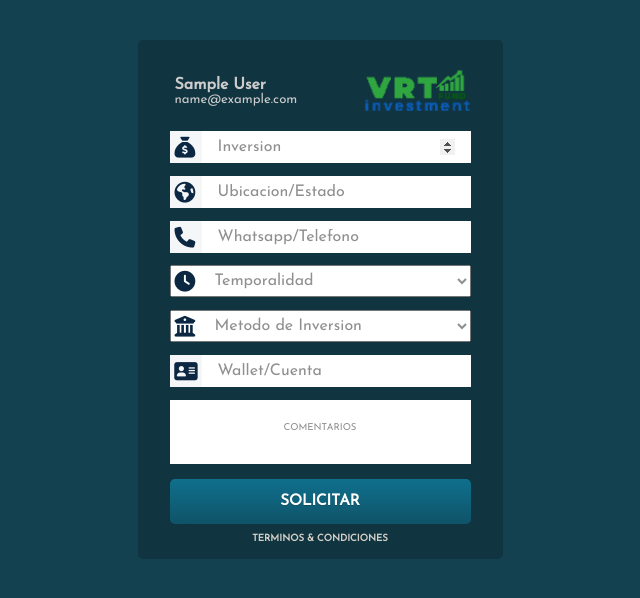
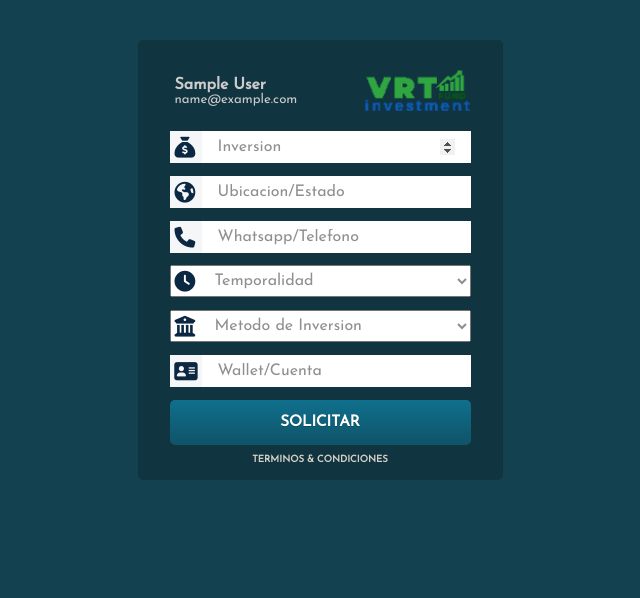
Before and after one commit to savelasquezo/VRT, a Django app: page /info/form/ in a window 1280 px wide. Shown: the top 598 px of the page, without its empty margins (320-960 px from the left). Run offline with Django 4.2, Linux system fonts and the light colour scheme; the visitor is signed in with stand-in values (Sample User, id 1); data comes from the database, SQL or seed files in the repository; data that the repository does not hold is empty; some libraries are stand-ins or nearby versions.

Commit message:
Emails/Captcha V4

```diff
--- a/core/InvestmentFund/static/css/accounts.css
+++ b/core/InvestmentFund/static/css/accounts.css
@@ -30,11 +30,13 @@ body{
     text-align: center;
 }.ul-messages{margin-bottom:20px;padding:0;}.info {margin-top:0px;}
 
+.super-container{display: flex;flex-direction: column;justify-content: center;align-items: center;}
 .container{
     display: flex;
     align-items: center;
     justify-content: center;
     padding: 50px;
+    padding-bottom: 20px;
     margin-top: 5%;
 }
 
--- a/core/InvestmentFund/static/css/home.css
+++ b/core/InvestmentFund/static/css/home.css
@@ -6,6 +6,7 @@
 *:focus {outline: 0 !important;box-shadow: none !important;}
 *:active {outline: 0 !important;box-shadow: none !important;}
 
+.margin-auto{margin: auto;}
 
 a:-webkit-any-link {cursor: pointer;text-decoration: none;}
 button:-webkit-any-link {cursor: pointer;border: none;text-decoration: none;}
@@ -762,6 +763,7 @@ button.link-title:hover{color: #61CE70;}
 .link-img button{cursor: pointer;}
 .link-img:hover{filter: brightness(130%)}
 
+.super-container{display: flex;flex-direction: column;justify-content: center;align-items: center;}
 .container{
   display: flex;
   align-items: center;
--- a/core/InvestmentFund/templates/home/info_ticket.html
+++ b/core/InvestmentFund/templates/home/info_ticket.html
@@ -15,7 +15,9 @@
   <link rel="stylesheet" type="text/css" href="{% static '/assets/fontawesome/css/v4-shims.css' %}">
 </head>
 <body>
+<div class="super-container">
     <div class="container">
+        <script src="https://www.google.com/recaptcha/api.js" async defer></script>
         <form action="{% url 'Info' %}" target="_self" method="POST" class='payment-form'>
             {% csrf_token %}
             <div class="label-payment">
@@ -69,12 +71,19 @@
                 <label class="lf--label" for="bank_account"></label>
                 <input type="text" class='lf--input' placeholder='Wallet/Cuenta' name="bank_account"  required id="bank_account">
             </div>
-        <div class="flex-row">
-            <textarea class='text--input' placeholder='Comentarios' maxlength="128" name="comment_text" id="comment_text"></textarea>
+            <input class='lf--submit' name="submit" id="submit" type='submit' value='SOLICITAR'>
+            <a href="{% url 'Legal' %}" class='lf--allready'>TERMINOS & CONDICIONES</a>
         </div>
-        <input class='lf--submit' type='submit' value='SOLICITAR'>
-        <a href="{% url 'Legal' %}" class='lf--allready'>TERMINOS & CONDICIONES</a>
+        <div class="g-recaptcha" data-sitekey="6LeFQ-okAAAAAPh0_rYHVCnAVpBn1GHgWVdv6UFQ"></div>
         </form>
+        <script>
+            document.querySelector('#submit').addEventListener('click', function(event) {
+              if (!grecaptcha.getResponse()) {
+                event.preventDefault();
+                alert('¡Invalid recaptcha!');
+              }
+            });
+        </script>
     </div>
 </body>
 </html>
```
Also changed, not shown: core/InvestmentFund/templates/registration/singup.html (+15 -3 lines). Lines whose indentation alone changed are shown as unchanged.
